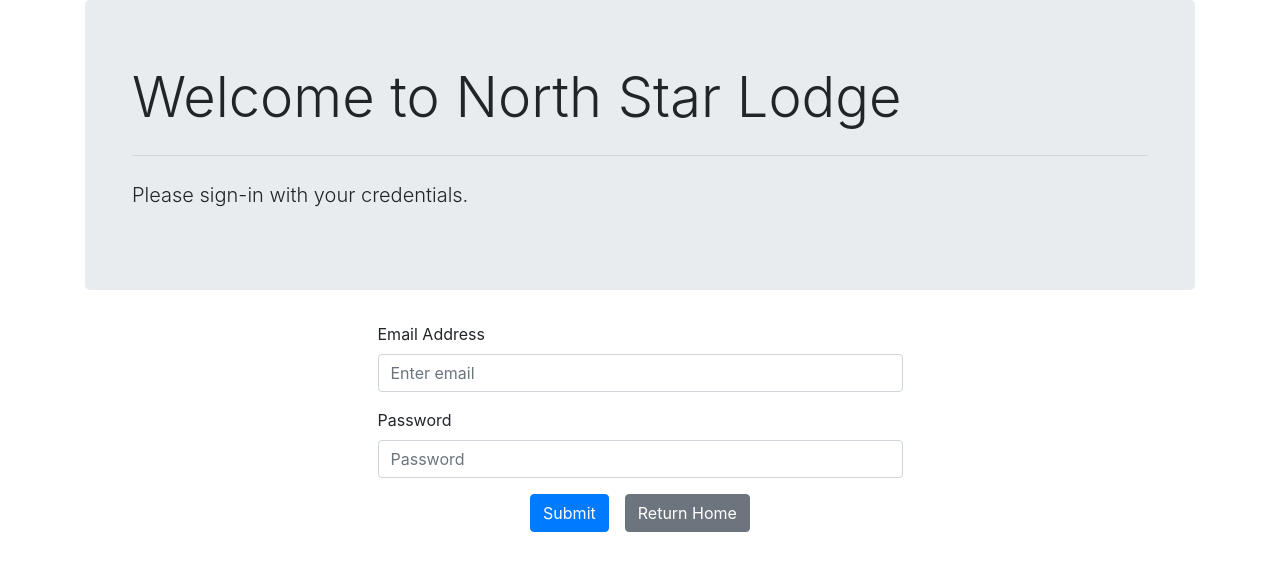
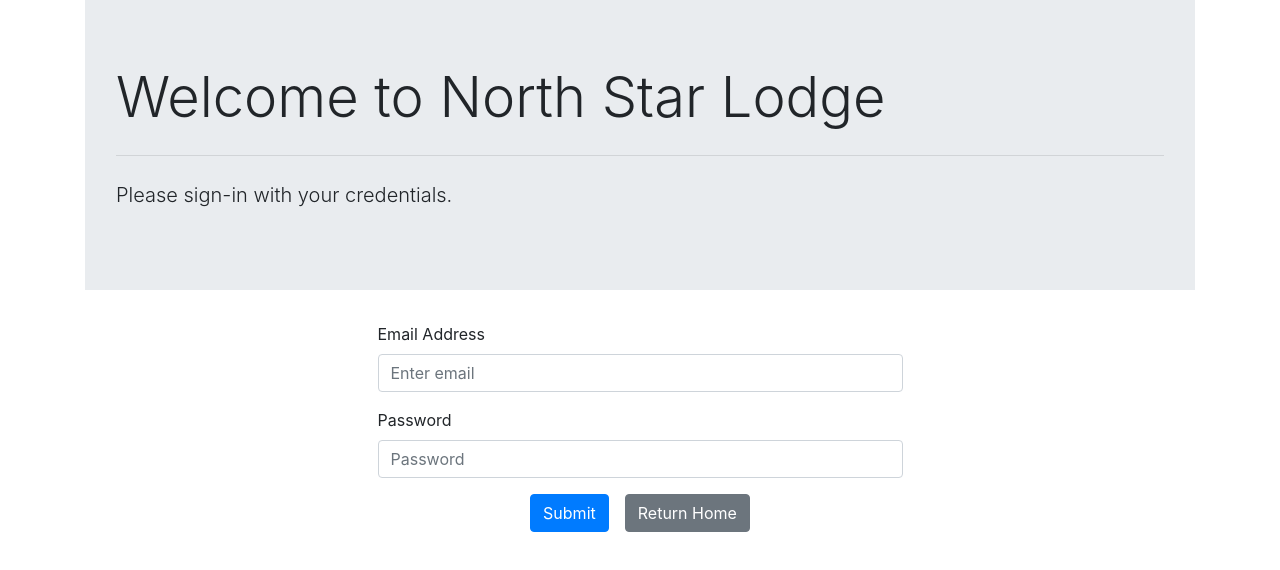
Before and after one commit to joseph1wan/gpmn-nsl-archive, a React (Create React App) app in the folder client/: page /sign-in in a window 1280 px wide. Shown: the top 570 px of the page. Built offline with nearby package versions, Linux system fonts and the light colour scheme.

Commit message:
fix: jumbotron

```diff
--- a/client/src/App.js
+++ b/client/src/App.js
@@ -1,6 +1,6 @@
 import React from 'react';
 import { Link } from 'react-router-dom';
-import { Container, Button } from 'react-bootstrap';
+import { Container, Button, Jumbotron } from 'react-bootstrap';
 import { AiOutlineGoogle } from 'react-icons/ai';
 import logo from './assets/logo.svg';
 import './App.scss';
@@ -8,13 +8,13 @@ import './App.scss';
 function App() {
   return (
     <div className="App">
-      <div className="jumbotron jumbotron-fluid mb-0">
+      <Jumbotron className="px-3 mb-0" fluid>
         <Container>
           <h1 className="display-4">Welcome to North Star Lodge</h1>
           <hr className="my-4" />
           <p className="lead">Please select your authorization method below</p>
         </Container>
-      </div>
+      </Jumbotron>
       <div className="App-header">
         <img src={logo} className="App-logo" alt="logo" />
         <Button
--- a/client/src/components/authentication/SignInScreen/SignInScreen.js
+++ b/client/src/components/authentication/SignInScreen/SignInScreen.js
@@ -1,5 +1,5 @@
 import React, { useState } from 'react';
-import { Container } from 'react-bootstrap';
+import { Container, Jumbotron } from 'react-bootstrap';
 import { useForm } from 'react-hook-form';
 import { useLocation } from 'react-router-dom';
 
@@ -16,7 +16,7 @@ const SignInScreen = () => {
   };
   return (
     <React.Fragment>
-      <div className="jumbotron">
+      <Jumbotron fluid className="px-3">
         <Container>
           <h1 className="display-4">Welcome to North Star Lodge</h1>
           <hr className="my-4" />
@@ -26,7 +26,7 @@ const SignInScreen = () => {
             <p>{credentials.password}</p>
           </code>
         </Container>
-      </div>
+      </Jumbotron>
       {method === 'gp' ? (
         <GPSignIn />
       ) : (
```
